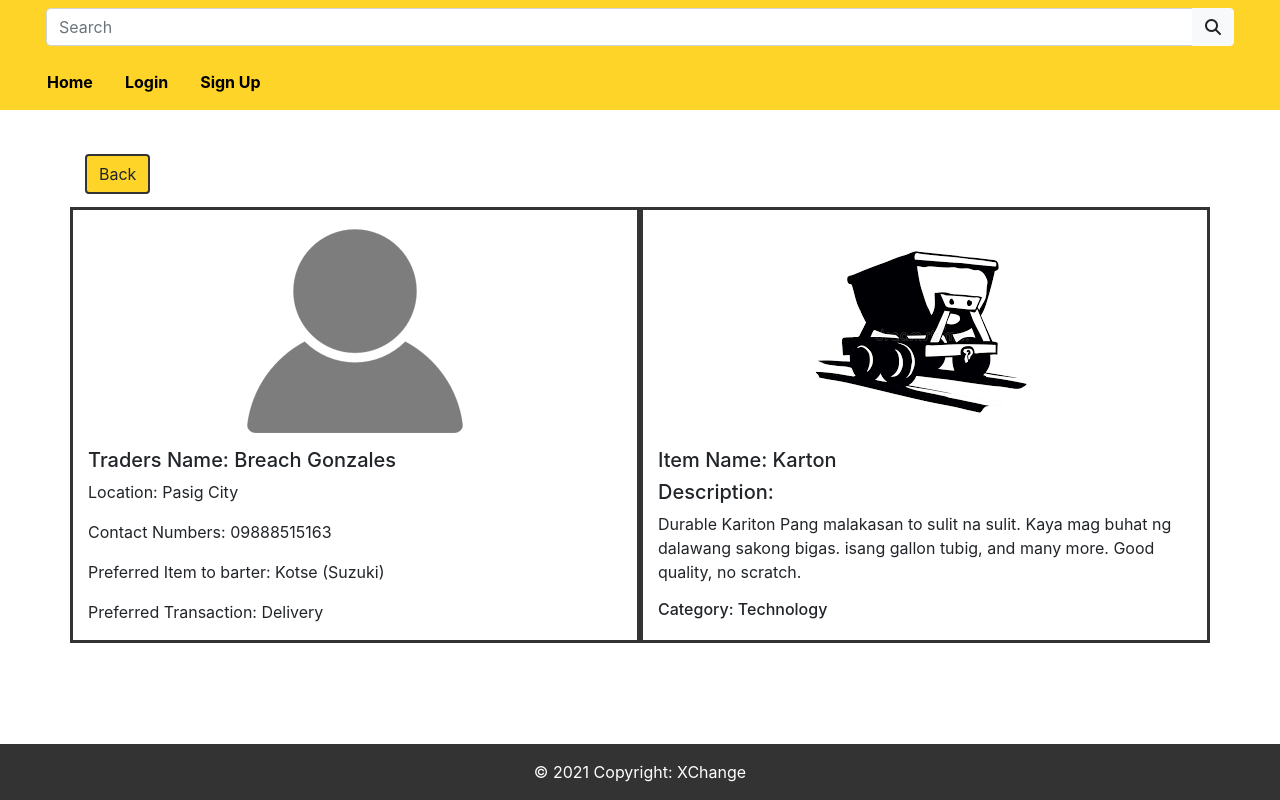
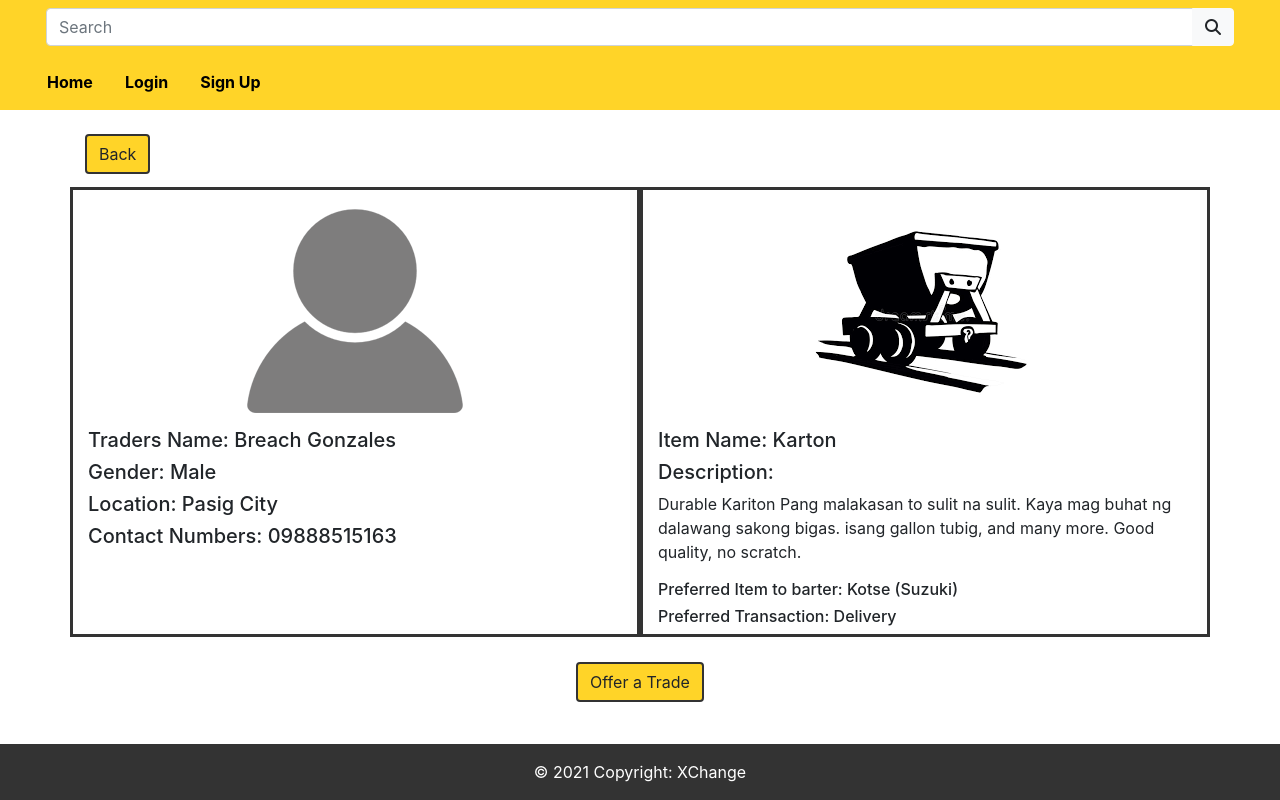
Before and after one commit to OLEG-26/Barter-System, a plain HTML site: page pages/product.html in a window 1280 px wide. Drawn offline with nearby package versions, Linux system fonts and the light colour scheme.

Commit message:
UpdatedProductPage

```diff
--- a/pages/product.html
+++ b/pages/product.html
@@ -75,10 +75,10 @@
 
       <div class="description_item">
         <h5 class="traders_name">Traders Name: Breach Gonzales</h5>
-        <p class="traders_location">Location: Pasig City</p>
-        <p class="contact">Contact Numbers: 09888515163</p>
-        <p class="item-preferred">Preferred Item to barter: Kotse (Suzuki)</p>
-        <p class="traders_choice">Preferred Transaction: Delivery</p>
+        <h5 class="traders_location">Gender: Male</h5>
+        <h5 class="traders_location">Location: Pasig City</h5>
+        <h5 class="contact">Contact Numbers: 09888515163</h5>
+
 
       </div>
 
@@ -94,12 +94,14 @@
         <h5 class="item_name">Item Name: Karton</h5>
         <h5 class="item-information">Description:</h5>
         <p class="item-information">Durable Kariton Pang malakasan to sulit na sulit. Kaya mag buhat ng dalawang sakong bigas. isang gallon tubig, and many more. Good quality, no scratch.</p>
-        <h6 class="item-information">Category: Technology</h6>
+        <h6 class="item-preferred">Preferred Item to barter: Kotse (Suzuki)</h6>
+        <h6 class="item-information">Preferred Transaction: Delivery</h6>
 
 
       </div>
 
     </div>
+    <a class="btn" id="trade-button" href="/index.html" role="button">Offer a Trade</a>
  </div>
  </div>
 
--- a/styles/style.css
+++ b/styles/style.css
@@ -91,4 +91,12 @@ img{
  border: #333 2px solid;
 }
 
+#trade-button{
+  margin-top: 5px;
+  background-color: #ffd428;
+  border: #333 2px solid;
+  display: block;
+  margin-left: auto;
+  margin-right: auto;
+ }
 /*OLEG CSS d2 Hule*/
```
